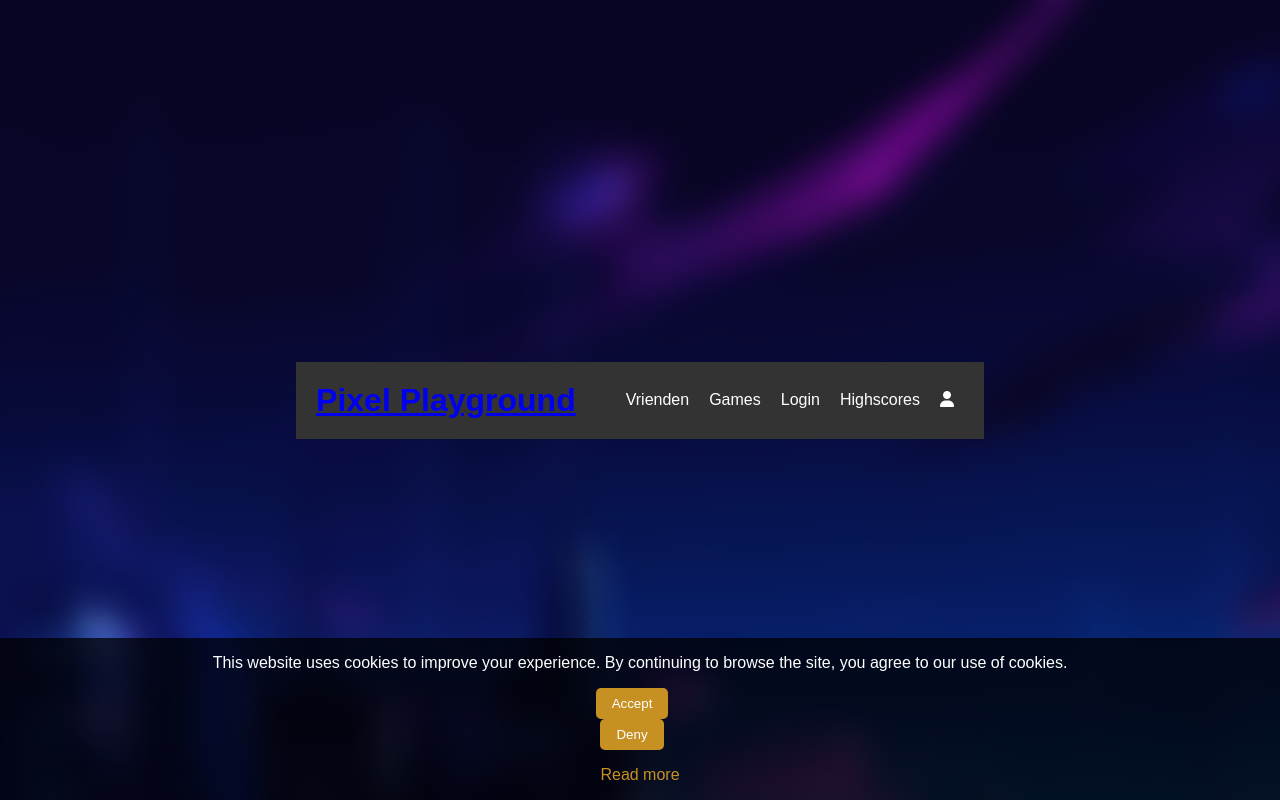
After one commit to PixelPlayGroundSWDklasD/groep_7_Gabriel_Louis, a PHP site: page /homepage.php in a window 1280 px wide. The commit adds this page. Run offline with PHP 8.4, Linux system fonts and the light colour scheme; some libraries are stand-ins or nearby versions.

Commit message:
Verandering

```diff
--- /dev/null
+++ b/footer.php
@@ -0,0 +1,12 @@
+
+<!DOCTYPE html>
+<html lang="en">
+<head>
+    <meta charset="UTF-8">
+    <meta name="viewport" content="width=device-width, initial-scale=1.0">
+    <title>footer</title>
+</head>
+<body>
+
+</body>
+</html>
--- /dev/null
+++ b/header.php
@@ -0,0 +1,31 @@
+<!DOCTYPE html>
+<html lang="en">
+<head>
+    <meta charset="UTF-8">
+    <meta name="viewport" content="width=device-width, initial-scale=1.0">
+    <link rel="stylesheet" href="style.css">
+    <title>Header</title>
+</head>
+<body>
+<header>
+        <input type ="checkbox" name ="" id ="chk1">
+        <div class="logo"><a href="homepage.php"><h1>Pixel Playground</h1></a></div>
+            <div class="search-box">
+            </div>
+            <ul>
+                <li><a href="#">Vrienden</a></li>
+                <li><a href="#">Games</a></li>
+                <li><a href="loginscreen.php">Login</a></li>
+                <li><a href="#">Highscores</a></li>
+                <a href="#"><li><i class="fa-solid fa-user"></i></a>
+
+                </li>
+            </ul>
+            <div class="menu">
+                <label for="chk1">
+                    <i class="fa fa-bars"></i>
+                </label>
+            </div>
+    </header>
+</body>
+</html>
--- /dev/null
+++ b/homepage.js
@@ -0,0 +1,25 @@
+function setCookieConsent() {
+    let cookiePopup = document.querySelector('.cookie-popup');
+    let acceptCookies = document.querySelector('#accept-cookies');
+    let denyCookies = document.querySelector('#deny-cookies');
+
+    acceptCookies.addEventListener('click', () => {
+      cookiePopup.style.display = 'none';
+      document.cookie = 'cookieConsent=true; expires=30d; path=/';
+    });
+
+    denyCookies.addEventListener('click', () => {
+      cookiePopup.style.display = 'none';
+      document.cookie = 'cookieConsent=false; expires=30d; path=/';
+      window.location.href = 'denied.html';
+    });
+
+    let cookieConsent = document.cookie.includes('cookieConsent=true');
+    if (cookieConsent) {
+      cookiePopup.style.display = 'none';
+    } else {
+      cookiePopup.style.display = 'block';
+    }
+  }
+
+  setCookieConsent();
--- /dev/null
+++ b/homepage.php
@@ -0,0 +1,33 @@
+<?php
+include 'header.php';
+include 'footer.php';
+?>
+<!DOCTYPE html>
+<html>
+<head>
+    <meta charset="UTF-8">
+    <meta name="viewport" content="width=device-width, initial-scale=1.0">
+    <script src="https://kit.fontawesome.com/4c1e45b6e3.js" crossorigin="anonymous"></script>
+    <link rel="stylesheet" type="text/css" href="style.css">
+    <title>Home</title>
+</head>
+<body>
+<style>
+body  {
+  background-image: url("images/Cyberpunk-City-Street-Scifi-Wallpaper-Graphics-74865888-1.png");
+}
+</style>
+<main>
+<section class="cookie-popup">
+        <article class="col-12 col-md6 col-lg-4 col-xl-2">
+          <p>This website uses cookies to improve your experience. By continuing to browse the site, you agree to our use of cookies.</p>
+          <button id="accept-cookies">Accept</button>
+          <button id="deny-cookies">Deny</button>
+          <a href="c:\Users\gabig\Downloads\pizzaplek formulier avg.odt" target="_blank" id="read-more">Read more</a>
+        </article>
+      </section>
+</main>
+
+<script src="homepage.js"></script>
+</body>
+</html>
--- a/lib/connection.php
+++ b/lib/connection.php
@@ -2,9 +2,10 @@
 $servername = "localhost";
 $username = "root";
 $password = "";
+$dbname = "pixelplayground";
 
 // Create connection
-$conn = new mysqli($servername, $username, $password);
+$conn = new mysqli($servername, $username, $password, $dbname);
 
 // Check connection
 if ($conn->connect_error) {
--- a/script.js
+++ b/script.js
@@ -1,4 +1,4 @@
-const container = document.querySelector(".container"),
+let container = document.querySelector(".container"),
       pwShowHide = document.querySelectorAll(".showHidePw"),
       pwFields = document.querySelectorAll(".password"),
       signUp = document.querySelector(".signup-link"),
--- a/style.css
+++ b/style.css
@@ -178,3 +178,137 @@ body{
     margin-top: 30px;
     text-align: center;
 }
+
+header {
+    display: flex;
+    justify-content: space-between;
+    align-items: center;
+    background-color: #333;
+    padding: 20px 20px;
+    color: white;
+    position: relative;
+}
+
+header .logo h1 {
+    margin: 0;
+}
+
+header .search-box {
+    flex: 1;
+    margin: 0 20px;
+}
+
+header ul {
+    list-style: none;
+    display: flex;
+    margin: 0;
+    padding: 0;
+}
+
+header ul li {
+    margin: 0 10px;
+}
+
+header ul li a {
+    color: white;
+    text-decoration: none;
+}
+
+header ul li a:hover {
+    text-decoration: underline;
+}
+
+header .menu {
+    display: none;
+}
+
+header .menu label {
+    cursor: pointer;
+    font-size: 24px;
+}
+
+/* Hamburger menu */
+input[type="checkbox"] {
+    display: none;
+}
+
+header ul {
+    display: flex;
+}
+
+/* Responsive Styles */
+@media (max-width: 768px) {
+    header {
+        flex-wrap: wrap;
+    }
+
+    header .search-box {
+        order: 1;
+        width: 100%;
+        margin: 10px 0;
+    }
+
+    header ul {
+        flex-direction: column;
+        width: 100%;
+        display: none;
+        background-color: #333;
+    }
+
+    header ul li {
+        text-align: center;
+        margin: 10px 0;
+    }
+
+    header .menu {
+        display: block;
+        order: 2;
+    }
+
+    header input[type="checkbox"]:checked ~ ul {
+        display: flex;
+    }
+}
+
+.cookie-popup {
+    position: fixed;
+    bottom: 0;
+    left: 0;
+    right: 0;
+    padding: 1rem;
+    background-color: rgba(0, 0, 0, 0.75);
+    color: #fff;
+    z-index: 1001;
+    display: none;
+  }
+
+  .cookie-popup article {
+    display: flex;
+    flex-direction: column;
+    align-items: center;
+  }
+
+  .cookie-popup p {
+    margin-bottom: 1rem;
+  }
+
+  .cookie-popup button {
+    background-color: #C79023;
+    color: #fff;
+    border: none;
+    padding: 0.5rem 1rem;
+    border-radius: 5px;
+    cursor: pointer;
+    margin-right: 1rem;
+  }
+
+  .cookie-popup button:hover {
+    background-color: #fff;
+    color: #C79023;
+  }
+
+  .cookie-popup a {
+    color: #C79023;
+    text-decoration: none;
+    margin-top: 1rem;
+  }
```
Also changed, not shown: Profiel.php.php (added, +14 -0 lines), index.html (deleted, +0 -98 lines), index.php (deleted, +0 -39 lines), loginscreen.php (+28 -5 lines), Profiel.js.js (added), lib/register.php (added).
